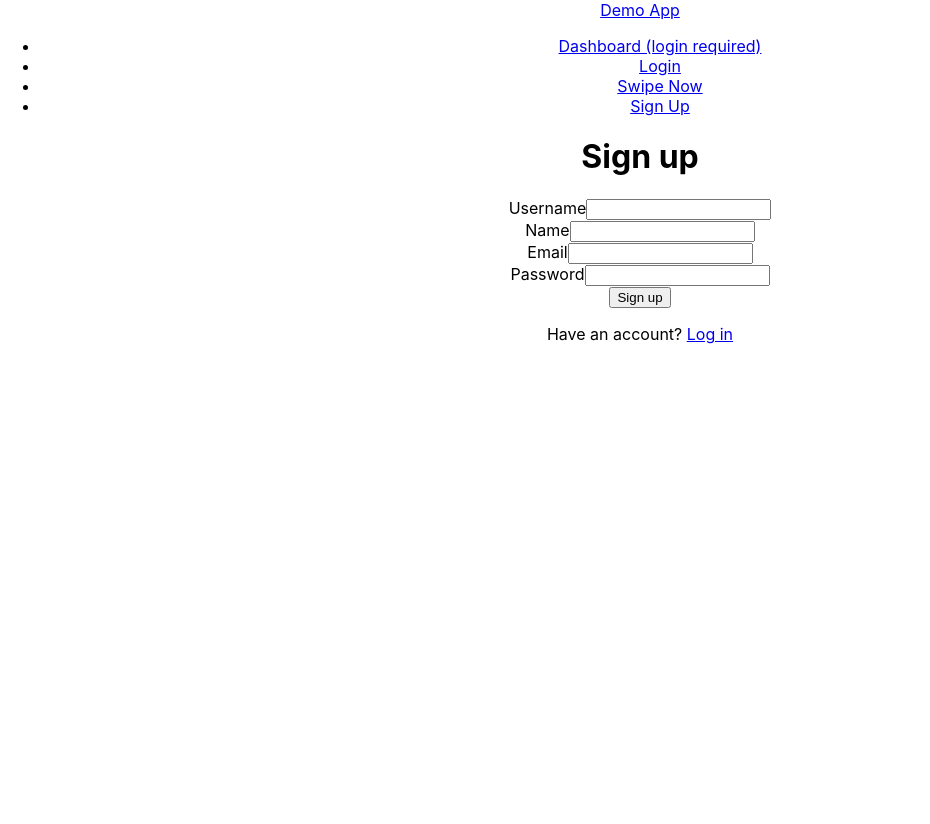
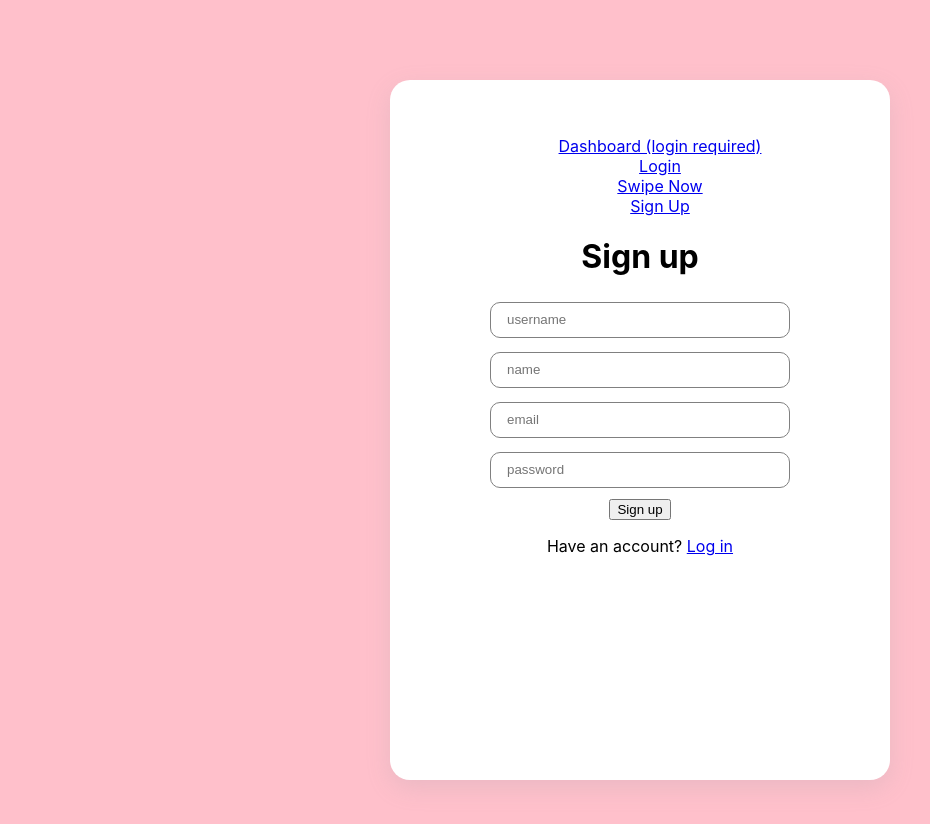
Before and after one commit to theresemyl/placematch, a React (Create React App) app in the folder client/: page /signup in a window 1280 px wide. Shown: the top 824 px of the page, without its empty margins (0-930 px from the left). Before the commit the page ends 800 px from the top, so only its background shows below. Built offline with nearby package versions, Linux system fonts and the light colour scheme.

Commit message:
Add state to compare list with a friend

```diff
--- a/client/src/App.css
+++ /dev/null
@@ -1,38 +0,0 @@
-.App {
-  text-align: center;
-}
-
-.App-logo {
-  height: 40vmin;
-  pointer-events: none;
-}
-
-@media (prefers-reduced-motion: no-preference) {
-  .App-logo {
-    animation: App-logo-spin infinite 20s linear;
-  }
-}
-
-.App-header {
-  background-color: #282c34;
-  min-height: 100vh;
-  display: flex;
-  flex-direction: column;
-  align-items: center;
-  justify-content: center;
-  font-size: calc(10px + 2vmin);
-  color: white;
-}
-
-.App-link {
-  color: #61dafb;
-}
-
-@keyframes App-logo-spin {
-  from {
-    transform: rotate(0deg);
-  }
-  to {
-    transform: rotate(360deg);
-  }
-}
--- a/client/src/App.js
+++ b/client/src/App.js
@@ -1,4 +1,4 @@
-import "./App.css";
+import "./App.scss";
 import { BrowserRouter, Switch, Route, Redirect } from "react-router-dom";
 import jwt_decode from "jwt-decode";
 import { Component } from "react";
@@ -41,7 +41,12 @@ class App extends Component {
 
   render() {
     return (
-      <div className="App">
+      <div className="app">
+        <br />
+        <br />
+        <br />
+        <br />
+        <div className="app__container">
           <BrowserRouter>
             <Navbar user={this.state.currentUser} />
             <Switch>
@@ -77,6 +82,11 @@ class App extends Component {
             </Switch>
           </BrowserRouter>
         </div>
+        <br />
+        <br />
+        <br />
+        <br />
+      </div>
     );
   }
 }
--- /dev/null
+++ b/client/src/App.scss
@@ -0,0 +1,20 @@
+* {
+  box-sizing: border-box;
+  list-style: none;
+}
+.app {
+  background-color: pink;
+  min-height: 100vh;
+}
+
+.app__container {
+  text-align: center;
+  background-color: white;
+  width: 500px;
+  margin: 0 auto;
+  border-radius: 20px;
+  min-height: 700px;
+  // box-shadow: rgba(100, 100, 111, 0.2) 0px 7px 29px 0px;
+  box-shadow: rgba(149, 157, 165, 0.2) 0px 8px 24px;
+  padding: 40px;
+}
--- a/client/src/components/Input/Input.js
+++ b/client/src/components/Input/Input.js
@@ -4,7 +4,13 @@ function Input({ label, name, type }) {
       <label htmlFor={name} className="field__label">
         {label}
       </label>
-      <input type={type} id={name} name={name} className="field__input" />
+      <input
+        type={type}
+        id={name}
+        name={name}
+        placeholder={name}
+        className="field__input"
+      />
     </div>
   );
 }
--- a/client/src/components/Navbar/Navbar.js
+++ b/client/src/components/Navbar/Navbar.js
@@ -9,14 +9,9 @@ const Navbar = ({ user, hasFailedAuth }) => {
   console.log(user);
   return (
     <div className="navbar">
-      <span className="logo">
-        <Link className="link" to="/">
-          Demo App
-        </Link>
-      </span>
       {user ? (
         <ul className="list">
-          <li className="listItem">Welcome, {user.email}</li>
+          <li className="listItem">Logged in as {user.email}</li>
           <li className="listItem">
             <Link className="link" to="dashboard">
               Dashboard
--- a/client/src/pages/LogIn/Login.js
+++ b/client/src/pages/LogIn/Login.js
@@ -39,31 +39,33 @@ class Login extends Component {
         <form className="login" onSubmit={this.handleSubmit}>
           <h1 className="login__title">Login</h1>
           <div className="field">
-            <label htmlFor="email" className="field__label">
+            {/* <label htmlFor="email" className="field__label">
               Email
-            </label>
+            </label> */}
             <input
               className="field__input"
               type="email"
               name="email"
               id="email"
+              placeholder="email"
               onChange={this.handleChange}
             />
           </div>
           <div className="field">
-            <label htmlFor="password" className="field__label">
+            {/* <label htmlFor="password" className="field__label">
               Password
-            </label>
+            </label> */}
             <input
               className="field__input"
               type="password"
               name="password"
               id="password"
+              placeholder="password"
               onChange={this.handleChange}
             />
           </div>
           <button className="login__button">Login</button>
-          {!this.state.isError && <Link to="/swipenow">Swipe Now</Link>}
+          {/* {!this.state.isError && <Link to="/swipenow">Swipe Now</Link>} */}
 
           {this.state.isError && (
             <div className="login__message">{this.state.error}!</div>
--- a/client/src/pages/SignUp/SignUp.js
+++ b/client/src/pages/SignUp/SignUp.js
@@ -2,6 +2,7 @@ import { Component } from "react";
 import { Link } from "react-router-dom";
 import axios from "axios";
 import Input from "../../components/Input/Input";
+import "./SignUp.scss";
 
 class Signup extends Component {
   state = {
@@ -47,10 +48,21 @@ class Signup extends Component {
           <Input type="text" name="last_name" label="Last name" />
           <Input type="text" name="phone" label="Phone" />
           <Input type="text" name="address" label="Address" /> */}
-          <Input type="text" name="username" label="Username" />
-          <Input type="text" name="name" label="Name" />
-          <Input type="text" name="email" label="Email" />
-          <Input type="password" name="password" label="Password" />
+
+          <Input
+            type="text"
+            name="username"
+            placeholder="username"
+            className="input__field"
+          />
+          <Input
+            type="text"
+            name="name"
+            placeholder="name"
+            className="input__field"
+          />
+          <Input type="text" name="email" placeholder="Email" />
+          <Input type="password" name="password" placeholder="Password" />
 
           <button className="signup__button">Sign up</button>
 
--- a/client/src/pages/SignUp/SignUp.scss
+++ b/client/src/pages/SignUp/SignUp.scss
@@ -0,0 +1,10 @@
+input {
+  height: 2.25rem;
+  border-radius: 10px;
+  border: 1px solid gray;
+  margin-top: 0.25rem;
+  padding-left: 1rem;
+  margin-bottom: 10px;
+  width: 300px;
+  //   background-color: red;
+}
--- a/client/src/pages/SwipeNow/SwipeNow.js
+++ b/client/src/pages/SwipeNow/SwipeNow.js
@@ -2,6 +2,7 @@ import axios from "axios";
 import React, { Component } from "react";
 import "./SwipeNow.scss";
 import TinderCard from "react-tinder-card";
+import Input from "../../components/Input/Input";
 
 export default class SwipeNow extends Component {
   state = {
@@ -11,6 +12,7 @@ export default class SwipeNow extends Component {
     restaurantAddress: "",
     restaurantId: "",
     liked: false,
+    swipeWith: "",
   };
 
   restaurantList = [];
@@ -108,33 +110,63 @@ export default class SwipeNow extends Component {
     this.setState({ restaurantName: "", restaurantId: null });
   };
 
+  handleSubmit = (event) => {
+    event.preventDefault();
+    this.setState({ swipeWith: event.target.name.value });
+    console.log(this.state.swipeWith);
+  };
+
   render() {
     return (
       <div className="swipenow">
+        {this.state.swipeWith === "" ? (
+          <div>
+            <br />
+            <br />
+            <br />
+            <br />
+            <h1>Who would you like to swipe with today?</h1>
+            <form onSubmit={this.handleSubmit}>
+              <input
+                type="text"
+                name="name"
+                label="name"
+                placeholder="Enter friend's username here..."
+                className="input__field"
+              />
+              <br />
+              <button>Enter</button>
+            </form>
+          </div>
+        ) : (
+          <div>
             <h1>Swipe now!</h1>
             <br />
             <TinderCard
               className="swipenow__card"
               onSwipe={(dir) => this.swiped(dir, this.state.restaurantName)}
-          onCardLeftScreen={() => this.outOfFrame(this.state.restaurantName)}
+              onCardLeftScreen={() =>
+                this.outOfFrame(this.state.restaurantName)
+              }
             >
               <img
                 src="https://hips.hearstapps.com/hmg-prod.s3.amazonaws.com/images/delish-homemade-pizza-horizontal-1542312378.png?crop=1.00xw:1.00xh;0,0&resize=480:*"
                 alt="pizza"
               />
 
-          <h2>{this.state.restaurantName}</h2>
-          <h2>{this.state.restaurantAddress}</h2>
+              <h3>{this.state.restaurantName}</h3>
+              <h3>{this.state.restaurantAddress}</h3>
               <p>ID: {this.state.restaurantId}</p>
-          <button onClick={this.swipeLeft}>Swipe Left</button>
-          <button onClick={this.swipeRight}>Swipe Right</button>
-          <br />
+              {/* <button onClick={this.swipeLeft}>Swipe Left</button>
+          <button onClick={this.swipeRight}>Swipe Right</button> */}
               <br />
             </TinderCard>
+          </div>
+        )}
         <br />
         <br />
         <br />
-        <TinderCard
+        {/* <TinderCard
           className="swipenow__card"
           onSwipe={(dir) => this.swiped(dir, this.state.restaurantName)}
           onCardLeftScreen={() => this.outOfFrame(this.state.restaurantName)}
@@ -149,9 +181,7 @@ export default class SwipeNow extends Component {
         </TinderCard>
         <br />
         <br />
-        <br />
-        {/* Add an onclick here - once you click YES (swipe right), do an axios post to JSON/database
-        writing in the information (state) of the restaurant info */}
+        <br /> */}
       </div>
     );
   }
--- a/client/src/pages/SwipeNow/SwipeNow.scss
+++ b/client/src/pages/SwipeNow/SwipeNow.scss
@@ -5,7 +5,7 @@
 
 .swipenow__card {
   margin: 0 auto;
-  width: 400px;
+  width: 350px;
   overflow: hidden;
   text-align: center;
   background-color: #ffe4ed;
```
Also changed, not shown: 1 other file (tests, documents, lock files or other folders). Lines whose indentation alone changed are shown as unchanged.
